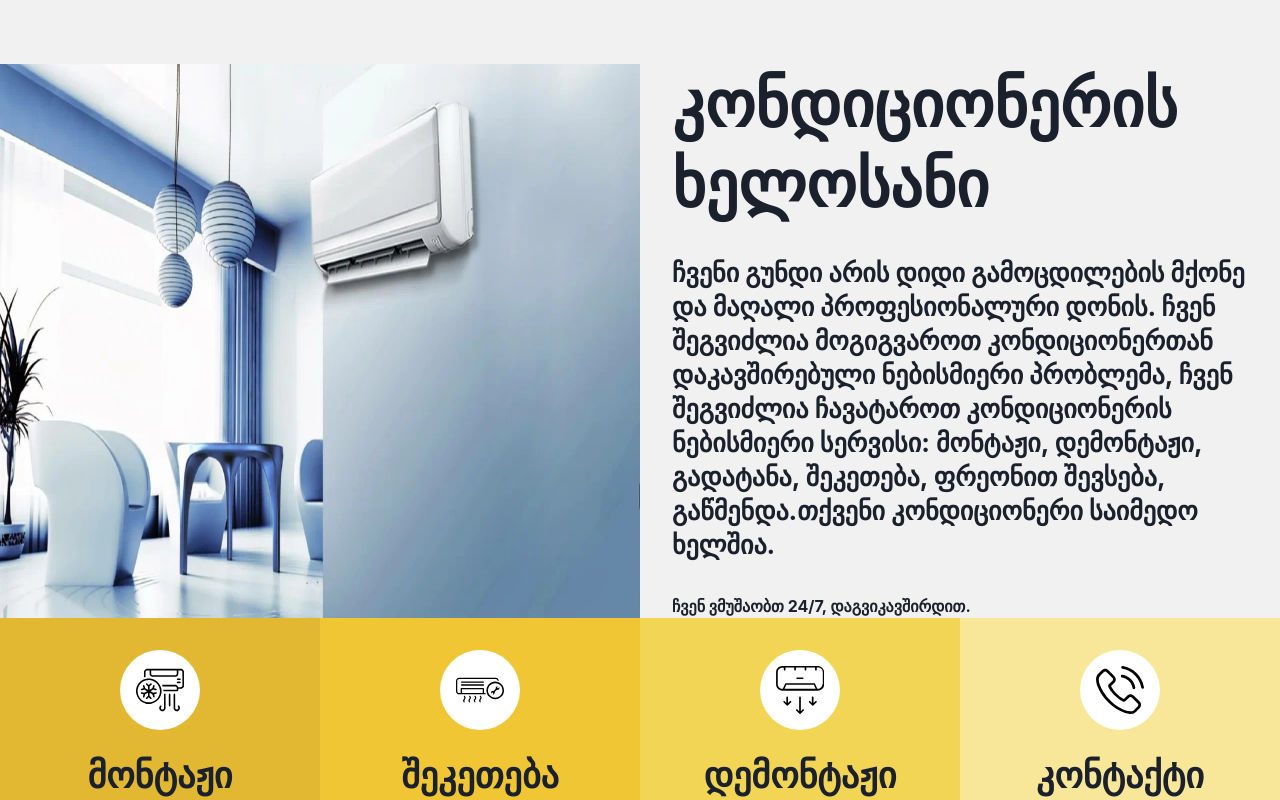
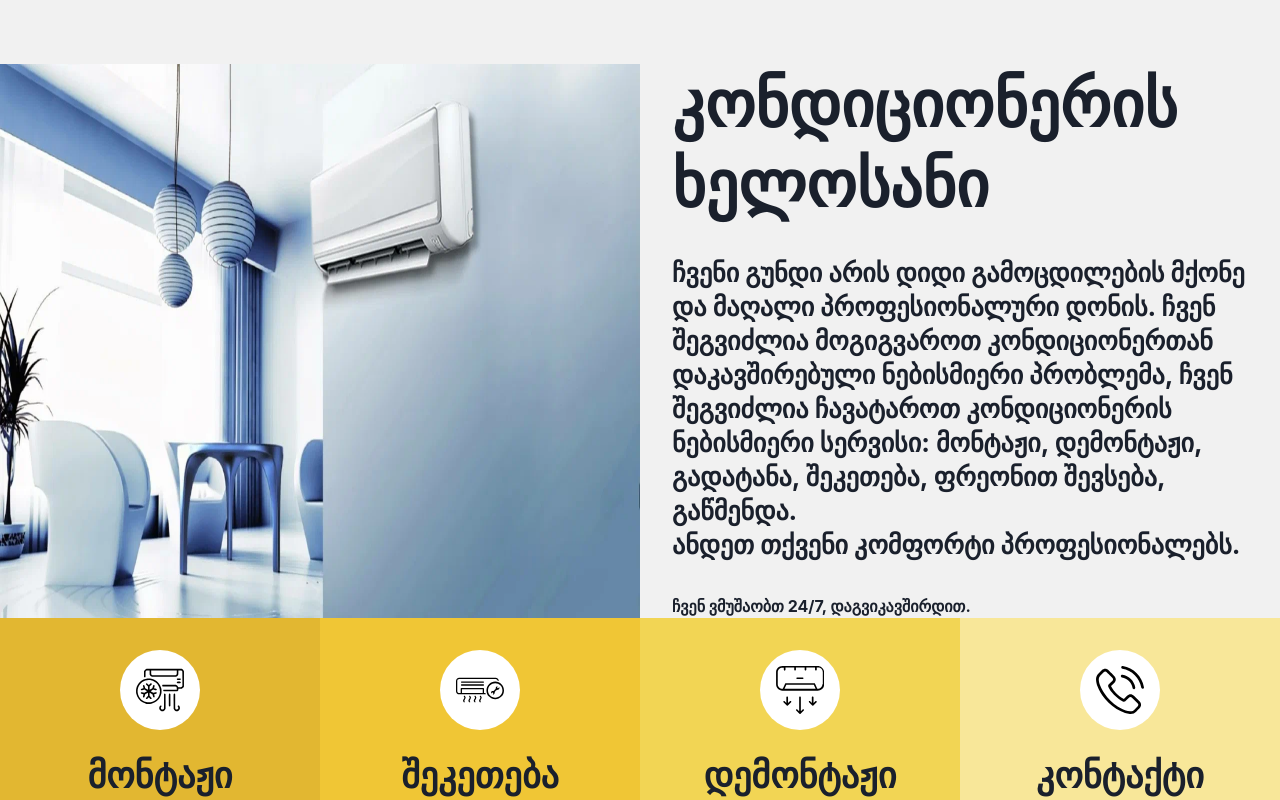
Before and after one commit to shotius/Air-Conditioning-The-City, a Next.js app: page / in a window 1280 px wide. Shown: the top 800 px of the page. Built offline with nearby package versions, Linux system fonts and the light colour scheme.

Commit message:
Fix fonts and pricing

```diff
--- a/pages/index.tsx
+++ b/pages/index.tsx
@@ -60,25 +60,12 @@ const Home: NextPage = () => {
                 ჩვენი გუნდი არის დიდი გამოცდილების მქონე და მაღალი{' '}
                 <b> პროფესიონალური</b> დონის. ჩვენ შეგვიძლია მოგიგვაროთ
                 კონდიციონერთან დაკავშირებული <b>ნებისმიერი პრობლემა, </b> ჩვენ
-                შეგვიძლია ჩავატაროთ კონდიციონერის ნებისმიერი სერვისი:{' '}
-                <b>
-                  მონტაჟი, დემონტაჟი, გადატანა, შეკეთება, ფრეონით შევსება,
-                  გაწმენდა.
-                </b>
-                თქვენი კონდიციონერი საიმედო ხელშია.
+                შეგვიძლია ჩავატაროთ კონდიციონერის ნებისმიერი სერვისი: მონტაჟი,
+                დემონტაჟი, გადატანა, შეკეთება, ფრეონით შევსება, გაწმენდა. <br />{' '}
+                ანდეთ თქვენი კომფორტი პროფესიონალებს.
               </b>
             </Text>
-            {/* <Button
-              bg="#e4c347"
-              borderRadius="none"
-              textTransform="uppercase"
-              px="6"
-              _hover={{
-                background: '#f2d554',
-              }}
-            >
-              Read more
-            </Button> */}
+
             <Text>
               <b> ჩვენ ვმუშაობთ 24/7, დაგვიკავშირდით.</b>{' '}
             </Text>
@@ -100,7 +87,7 @@ const Home: NextPage = () => {
               <Heading>მონტაჟი</Heading>
               <HStack justify={'space-between'} fontSize="22px">
                 <Text>
-                  60მ<sup>2</sup>
+                  40მ<sup>2</sup>
                 </Text>
                 <Text>-</Text>
                 <Text>120 ლ</Text>
```
